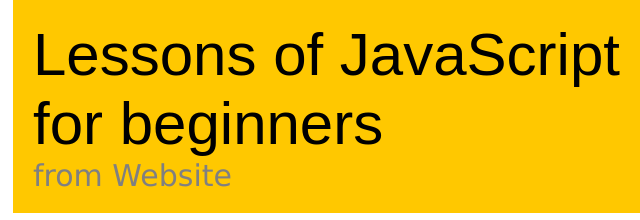
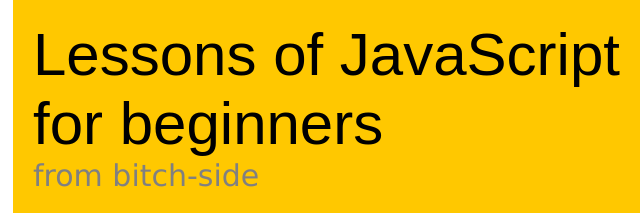
Before and after one commit to p4vl0-dev/My_WebSite, a plain HTML site: page index.html in a window 1280 px wide. Shown: the top 220 px of the page, 0-640 px from the left. Drawn offline with Linux system fonts and the light colour scheme.

Commit message:
"Got new index"

```diff
--- a/index.html
+++ b/index.html
@@ -11,6 +11,7 @@
 <body>
   <!-- Main block -->
   <div class="main__div">
+
     <div class="top__div">
     <span class="top__span">
       Lessons of JavaScript
@@ -19,17 +20,19 @@
     </span>
     <br>
     <span class="bottom__span">
-      from Website
+      from bitch-side
     </span>
     </div>
   </div>
   <!-- Button block -->
   <div class="button__div">
+
     <span>
     <buttton class="next__page">
       <a href="/gallery.html" class="next__page">My gallery</a>
     </buttton>
   </span>
+
   </div>
 </body>
 </html>
```
